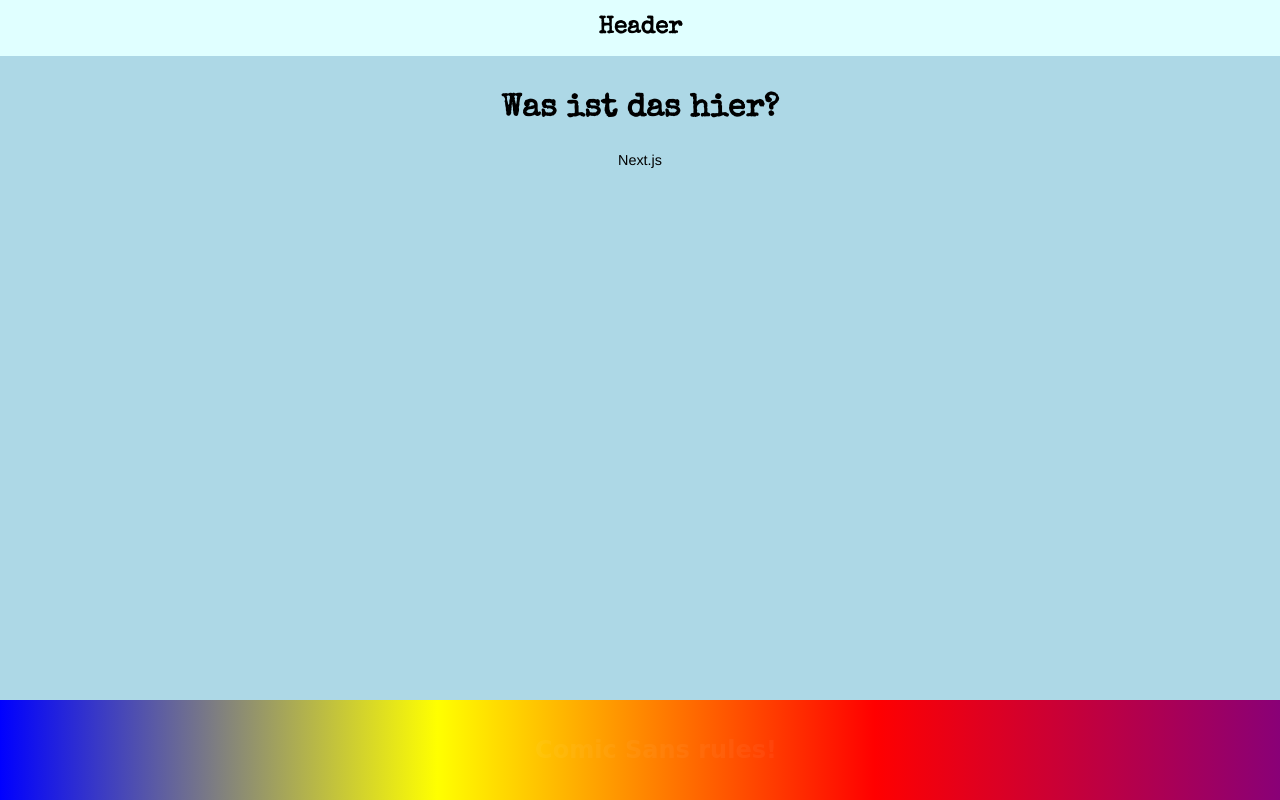
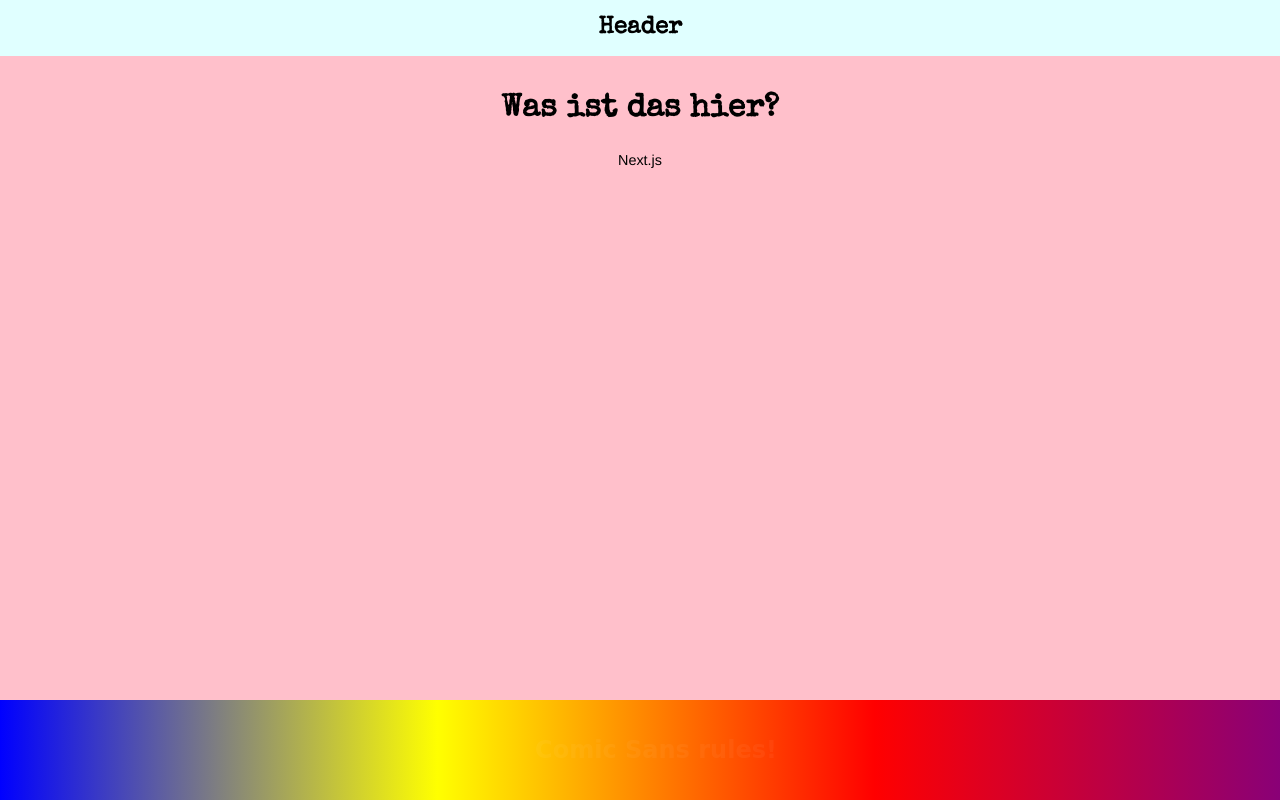
Before and after one commit to cosinushh/recipes-app, a Next.js app: page / in a window 1280 px wide. Built offline with nearby package versions, Linux system fonts and the light colour scheme.

Commit message:
change css

```diff
--- a/components/GlobalStyle.js
+++ b/components/GlobalStyle.js
@@ -11,12 +11,11 @@ const GlobalStyle = createGlobalStyle`
        url('/fonts/special-elite-v18-latin-regular.woff') format('woff'); /* Chrome 6+, Firefox 3.6+, IE 9+, Safari 5.1+ */
 }
 
-
   html, body {
     margin: 0;
     padding: 0;
     font-family: 'Special Elite', Helvetica, Sans-Serif;
-    background-color: Lightblue;
+    background-color: pink;
     text-align: center;
   }
 
--- a/pages/dessert.js
+++ b/pages/dessert.js
@@ -2,7 +2,7 @@ import Image from "next/image";
 export default function Dessert() {
   return (
     <>
-      <h1>Hier gibts Dessert</h1>
+      <h1>Dessert</h1>
       <Image
         src="https://unsplash.com/photos/surQ2mkZNxw/download?ixid=MnwxMjA3fDB8MXxzZWFyY2h8Mzd8fGRlc3NlcnR8ZW58MHwwfHx8MTY1OTMzNzk1NQ&force=true&w=2400"
         width={2400}
--- a/pages/veggie.js
+++ b/pages/veggie.js
@@ -4,7 +4,7 @@ import styled from "styled-components";
 export default function Veggie() {
   return (
     <>
-      <h1>Hier gibt es Veggie</h1>
+      <h1>Veggie</h1>
       <Image
         src="/pizza.jpg"
         width={2400}
```
